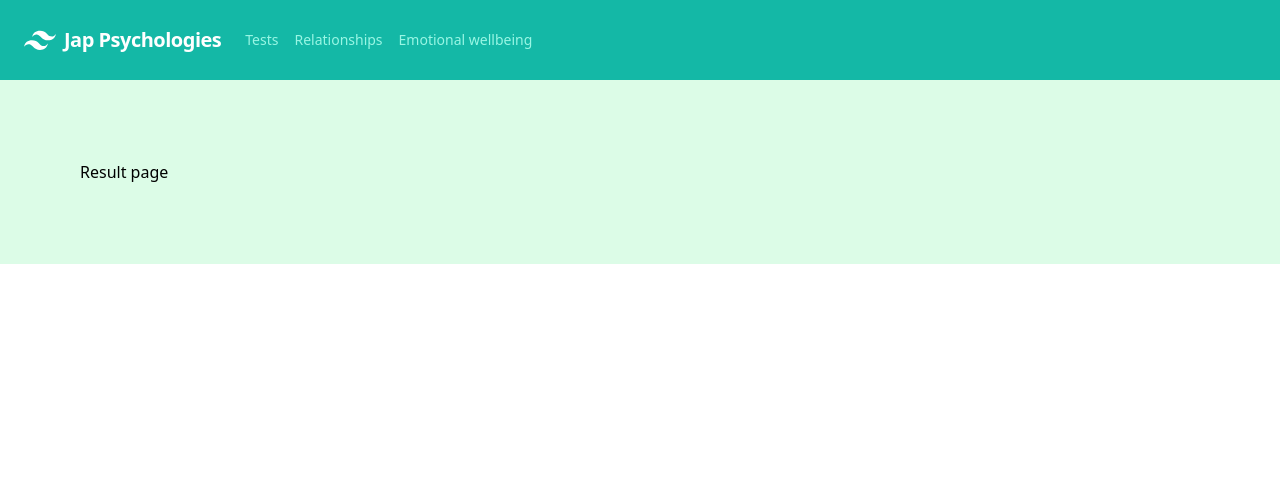
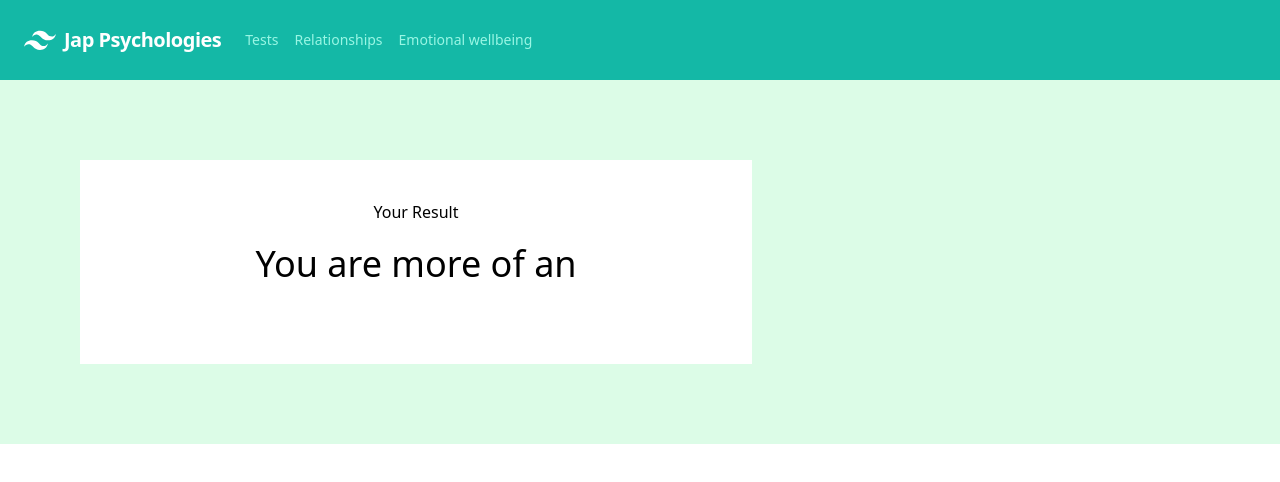
Before and after one commit to Japhetism/teamway-assessment, a React (Create React App) app: page /personality/result in a window 1280 px wide. Shown: the top 482 px of the page. Built offline with nearby package versions, Linux system fonts and the light colour scheme.

Commit message:
implement result page

```diff
--- a/src/features/result/index.tsx
+++ b/src/features/result/index.tsx
@@ -1,5 +1,29 @@
+import { useEffect, useState } from "react";
+import { result } from "../../constants/result";
+import { getFinalResult } from "../../utils/helper";
+
 export default function Result(): JSX.Element {
+
+    const [resultDescription, setResultDescription] = useState("");
+    const [myResult, setMyResult] = useState("");
+
+    useEffect(() => {
+        const myResult = getFinalResult();
+        if (myResult) {
+            setMyResult(myResult);
+            setResultDescription(result[myResult as keyof typeof result]);
+        }
+    }, []);
+
     return (
-        <div>Result page</div>
+        <div className="w-3/5 bg-white p-10">
+            <div className="text-center">
+                <h5>Your Result</h5>
+                <h3 className="text-4xl mt-5">{`You are more of an ${myResult}`}</h3>
+            </div>
+            <div className="mt-10">
+                <p>{resultDescription}</p>
+            </div>
+        </div>
     );
 }
--- a/src/utils/helper.ts
+++ b/src/utils/helper.ts
@@ -43,7 +43,8 @@ export const saveFinalResult = (result: string) => {
 }
 
 export const getFinalResult = () => {
-    localStorage.getItem("finalResult");
+    const result = localStorage.getItem("finalResult");
+    return result;
 }
 
 export const clearStorage = () => {
```
Also changed, not shown: src/constants/result.ts (added, +4 -0 lines).
